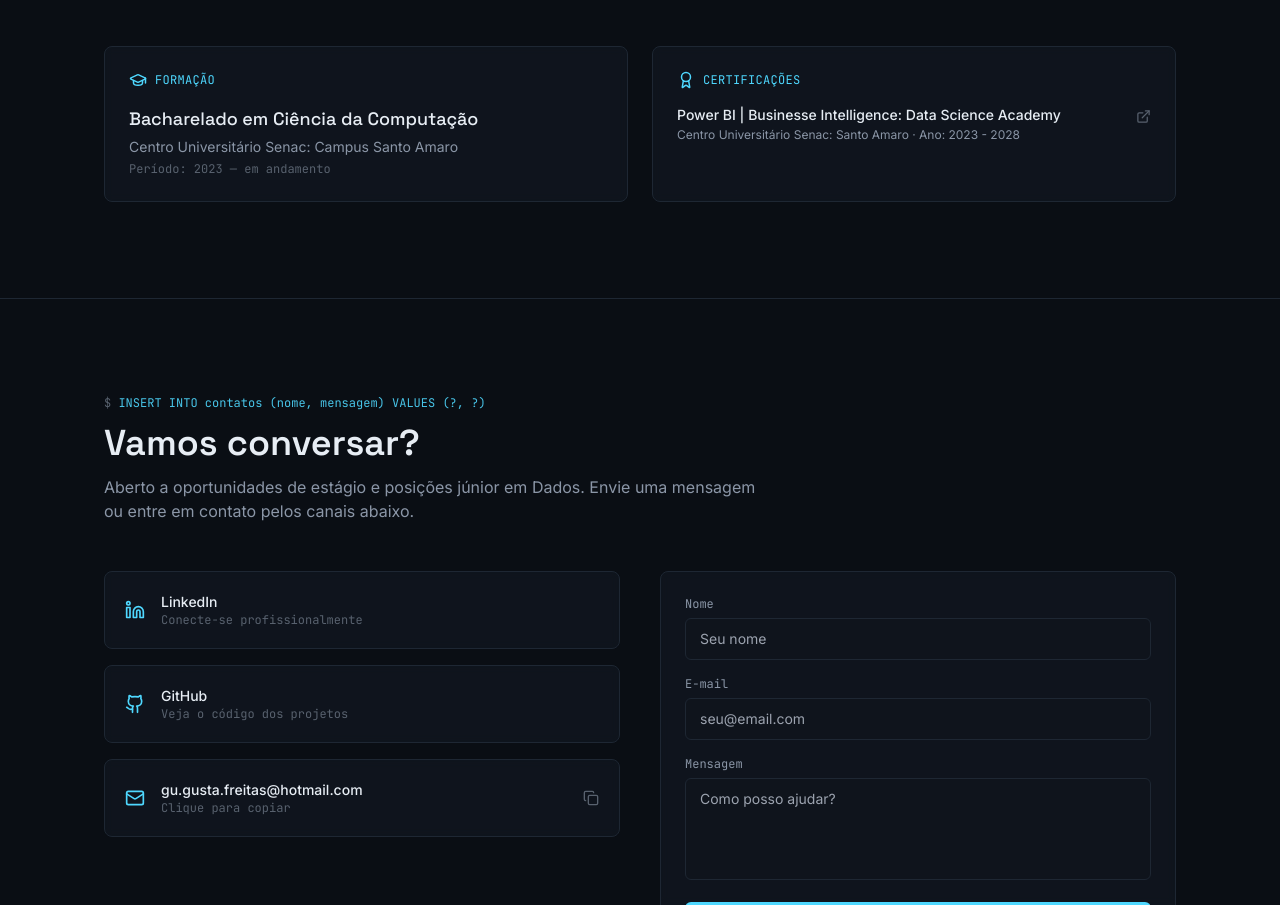
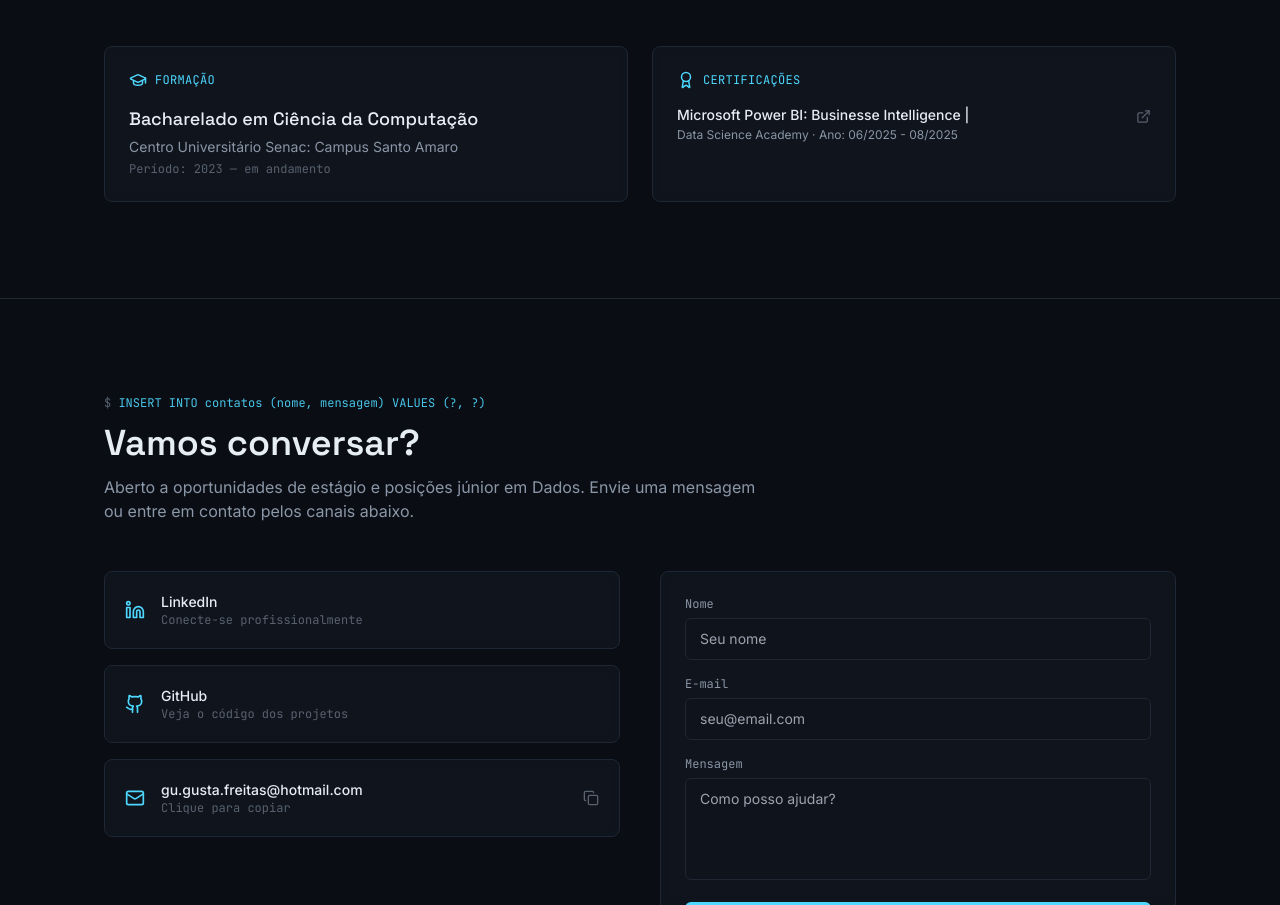
Before and after one commit to gustavfreitas/portfolio, a Next.js app: page / in a window 1280 px wide. Shown: the part 4497-5402 px from the top of the page. Built offline with nearby package versions, Linux system fonts and the light colour scheme.

Commit message:
Atualizando Certificações

```diff
--- a/src/data/experience.ts
+++ b/src/data/experience.ts
@@ -32,9 +32,9 @@ export interface CertificationItem {
 
 export const certifications: CertificationItem[] = [
   {
-    name: "Power BI | Businesse Intelligence: Data Science Academy",
-    institution: "Centro Universitário Senac: Santo Amaro",
-    year: "Ano: 2023 - 2028",
-    url: "https://www.sp.senac.br/centro-universitario-senac-santo-amaro/graduacao",
+    name: "Microsoft Power BI: Businesse Intelligence | ",
+    institution: "Data Science Academy",
+    year: "Ano: 06/2025 - 08/2025",
+    url: "https://www.datascienceacademy.com.br/certificate_v2/6462fe1b2bb04988150abc99/user/68498b6b7c3b00c7730b110e",
   },
 ];
```
